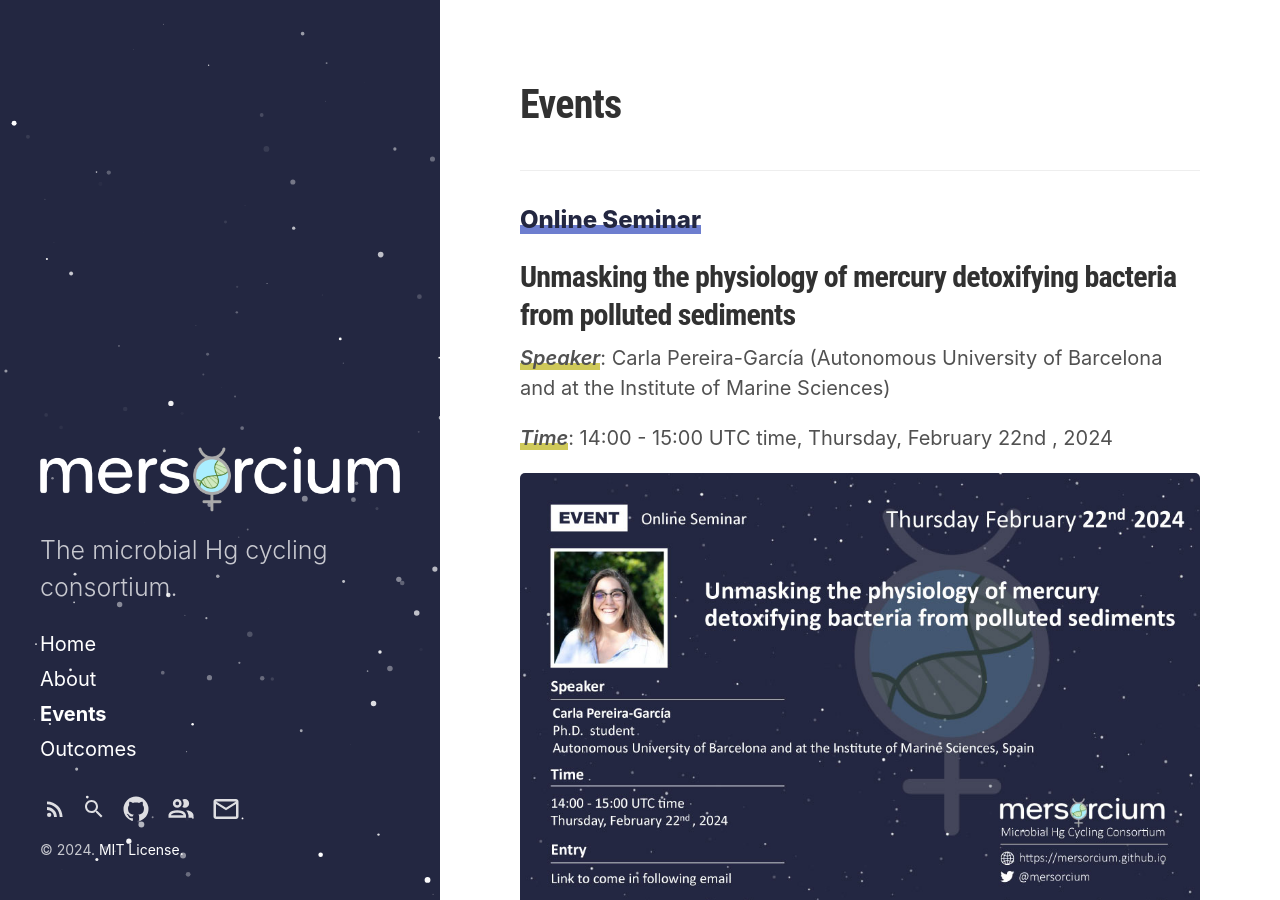
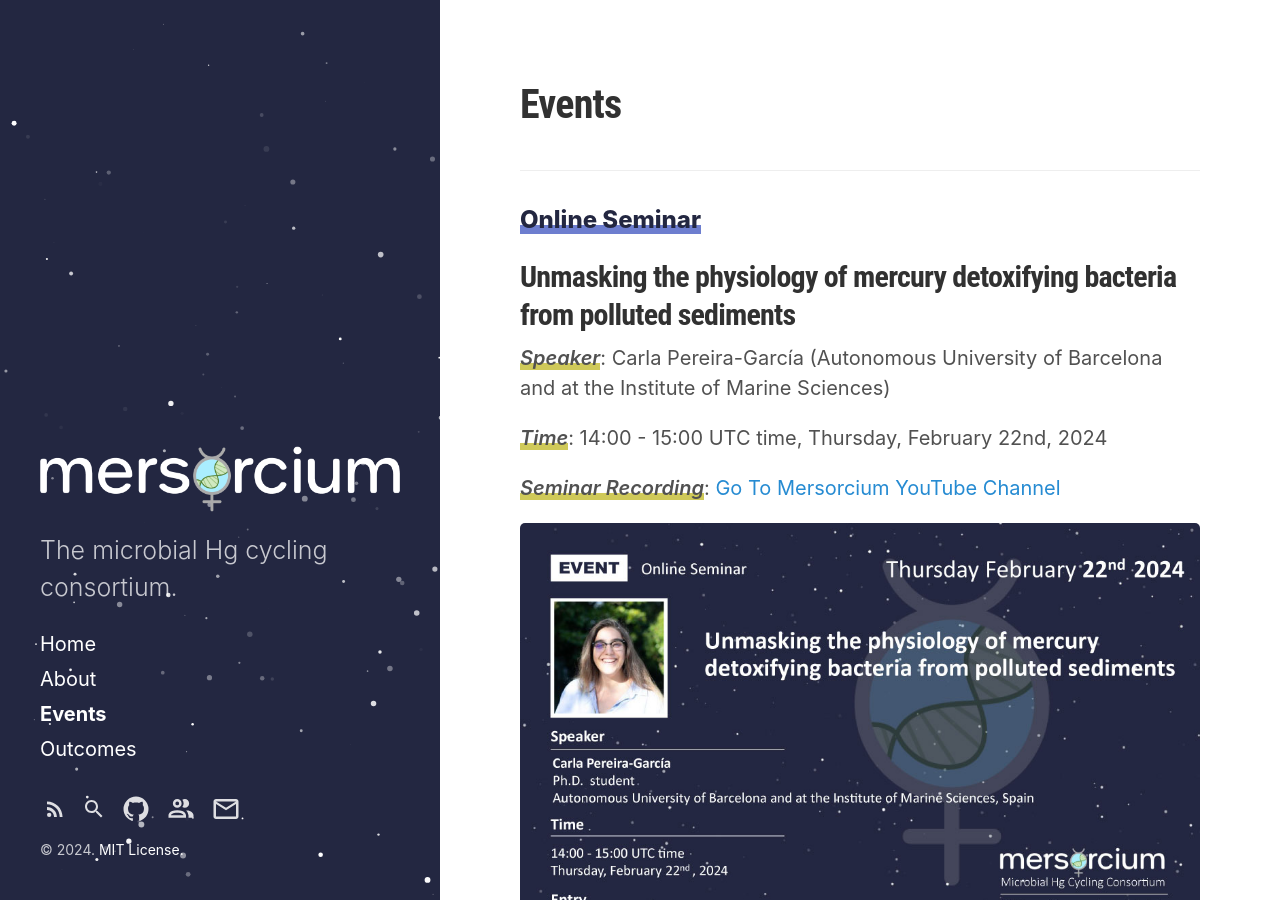
Before and after one commit to Mersorcium/mersorcium.github.io, a Jekyll site: the page built from category/1-events.md, in a window 1280 px wide and 900 px high. Built offline with Jekyll 4.4.1, drawn with Linux system fonts in a browser that asks for light colours.

Commit message:
Update Carla's youtube video

```diff
--- a/category/1-events.md
+++ b/category/1-events.md
@@ -10,7 +10,9 @@ title: Events
 
 *Speaker*: Carla Pereira-García (Autonomous University of Barcelona and at the Institute of Marine Sciences)
 
-*Time*: 14:00 - 15:00 UTC time, Thursday, February 22nd , 2024
+*Time*: 14:00 - 15:00 UTC time, Thursday, February 22nd, 2024
+
+*Seminar Recording*: [Go To Mersorcium YouTube Channel](https://www.youtube.com/watch?v=DtQwP5CdAeY&ab_channel=Mersorcium)
 
 ![Alt text](../posters/Seminar-20240222-Carla.jpg "Seminar-20240222-Carla")
 
```
